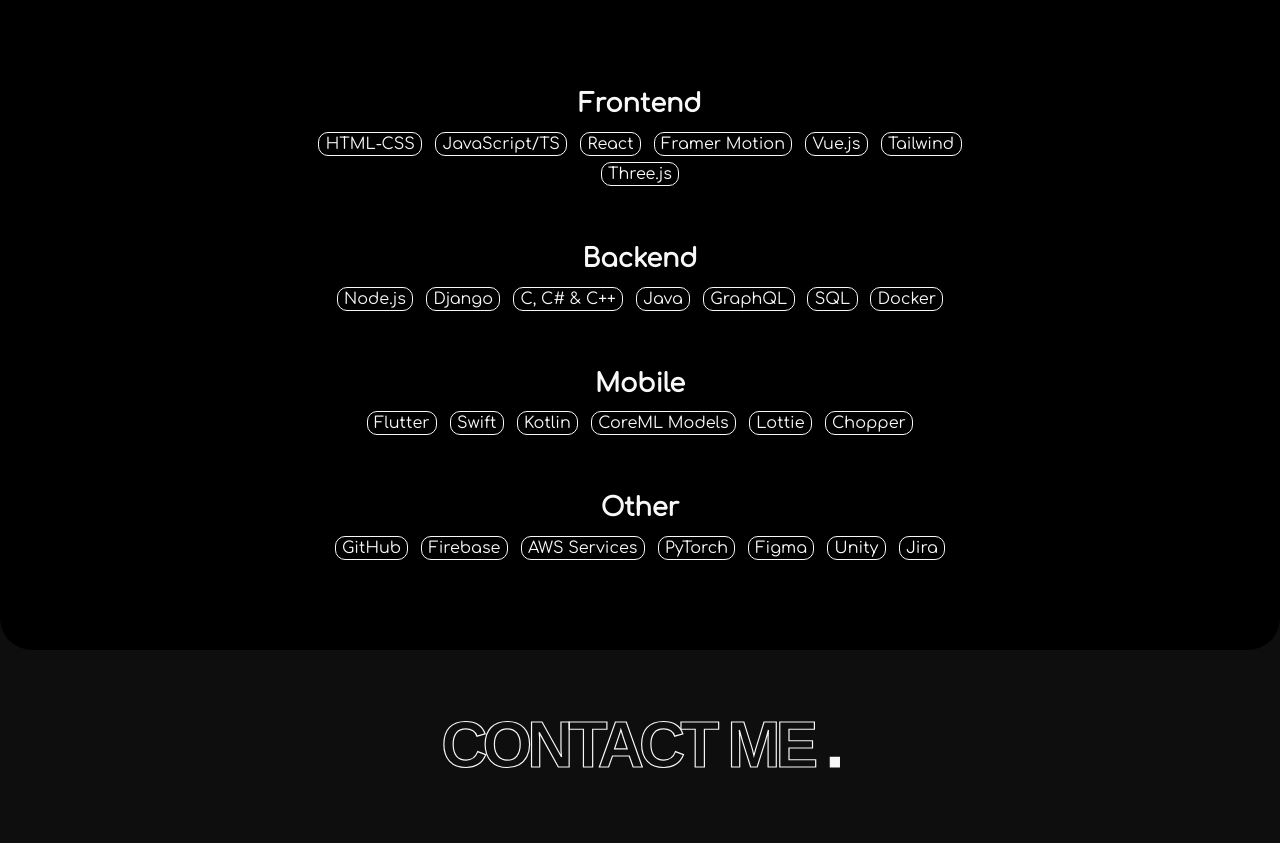
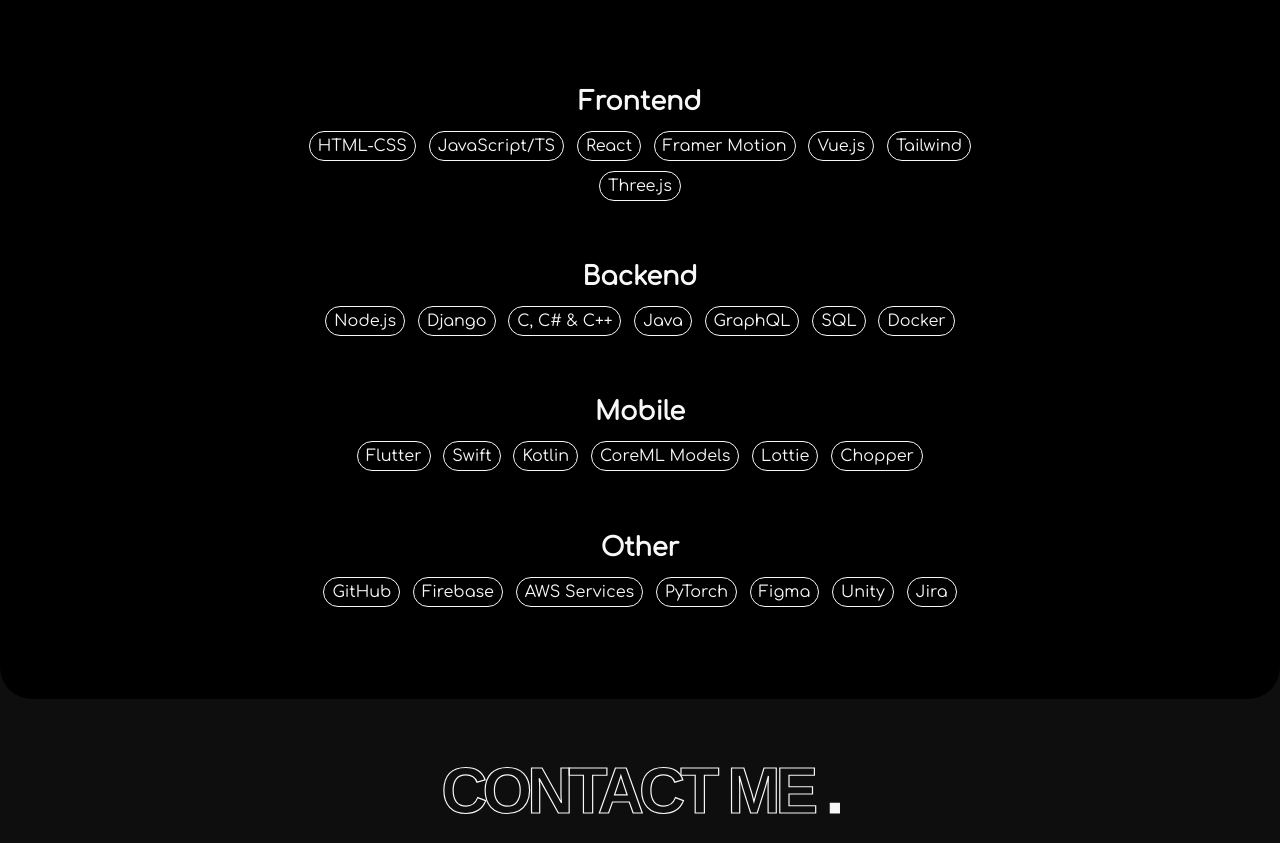
Before and after one commit to gowth6m/myportfolio, a React (Create React App) app: page / in a window 1280 px wide. Shown: the part 1820-2663 px from the top of the page. Built offline with nearby package versions, Linux system fonts and the light colour scheme.

Commit message:
added keys

```diff
--- a/src/components/skills/Skills.css
+++ b/src/components/skills/Skills.css
@@ -42,8 +42,8 @@
 }
 
 .skills-list-item {
-    padding: 2px 0.4em;
-    margin: 0.2em 0.4em;
-    border-radius: 10px;
+    padding: 5px 0.5em;
+    margin: 0.3em 0.4em;
+    border-radius: 15px;
     border: 1px solid var(--white);
 }
--- a/src/components/skills/Skills.tsx
+++ b/src/components/skills/Skills.tsx
@@ -23,9 +23,9 @@
             <div className="skills-subtitle">{this.title}</div>
             <div className="skills-list">
               {this.skillList.map((skill) => (
-                <>
-                  <div className="skills-list-item">{skill}</div>
-                </>
+                <div key={skill} className="skills-list-item">
+                  {skill}
+                </div>
               ))}
             </div>
           </div>
```
